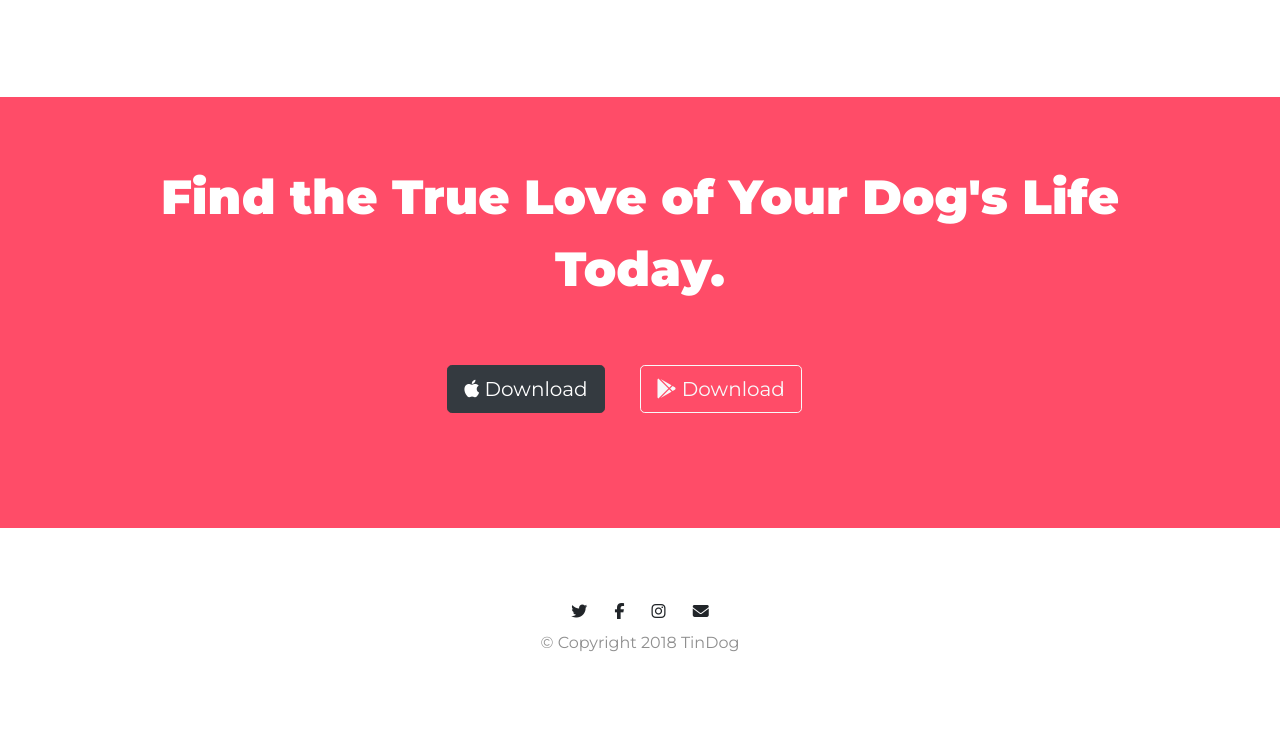
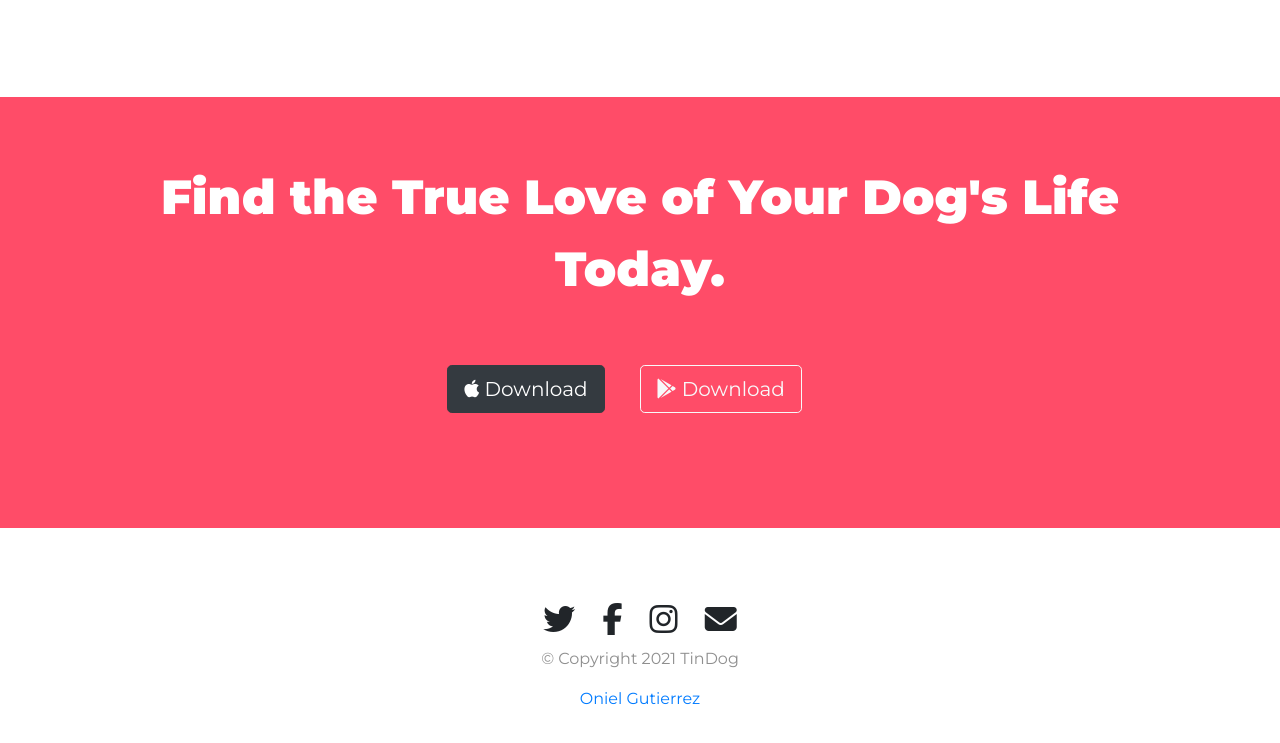
Before and after one commit to Onionie/TinDog, a plain HTML site: page index.html in a window 1280 px wide. Shown: the part 2488-3231 px from the top of the page. Drawn offline with nearby package versions, Linux system fonts and the light colour scheme.

Commit message:
Footer Update

```diff
--- a/css/styles.css
+++ b/css/styles.css
@@ -140,6 +140,9 @@ p{
 .social-icon{
   margin: 1%;
 }
+.social-icon:hover{
+  color: #ff4c68;
+}
 
 @media (max-width:1028px){
   #title{
--- a/index.html
+++ b/index.html
@@ -210,11 +210,13 @@
 
   <footer id="footer">
 
-    <i class="social-icon fab fa-twitter"></i>
-    <i class="social-icon fab fa-facebook-f"></i>
-    <i class="social-icon fab fa-instagram"></i>
-    <i class="social-icon fas fa-envelope"></i>
-    <p>© Copyright 2018 TinDog</p>
+    <i class="social-icon fab fa-twitter" style = "font-size:2em"></i>
+    <i class="social-icon fab fa-facebook-f" style = "font-size:2em"></i>
+    <i class="social-icon fab fa-instagram" style = "font-size:2em"></i>
+    <i class="social-icon fas fa-envelope" style = "font-size:2em"></i>
+    <p>© Copyright 2021 TinDog</p>
+    <p><a href="https://github.com/Onionie/TinDog">Oniel Gutierrez</p>
+
 
   </footer>
 
```
Also changed, not shown: images/1.PNG (added), images/2.PNG (added), images/3.PNG (added), images/4.PNG (added), images/5.PNG (added).
